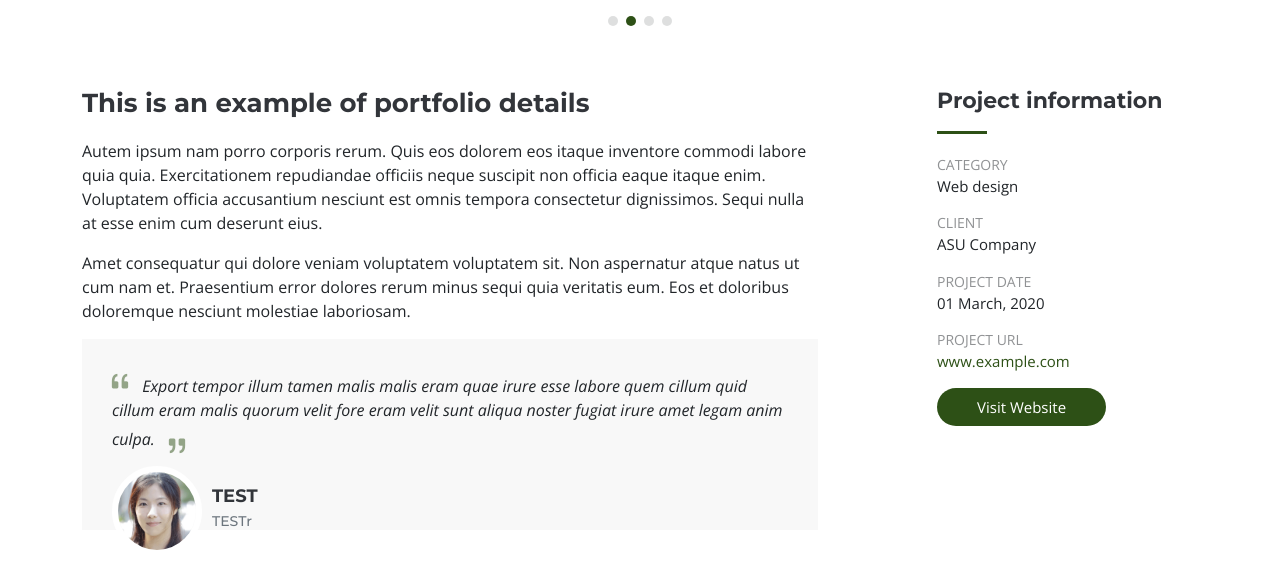
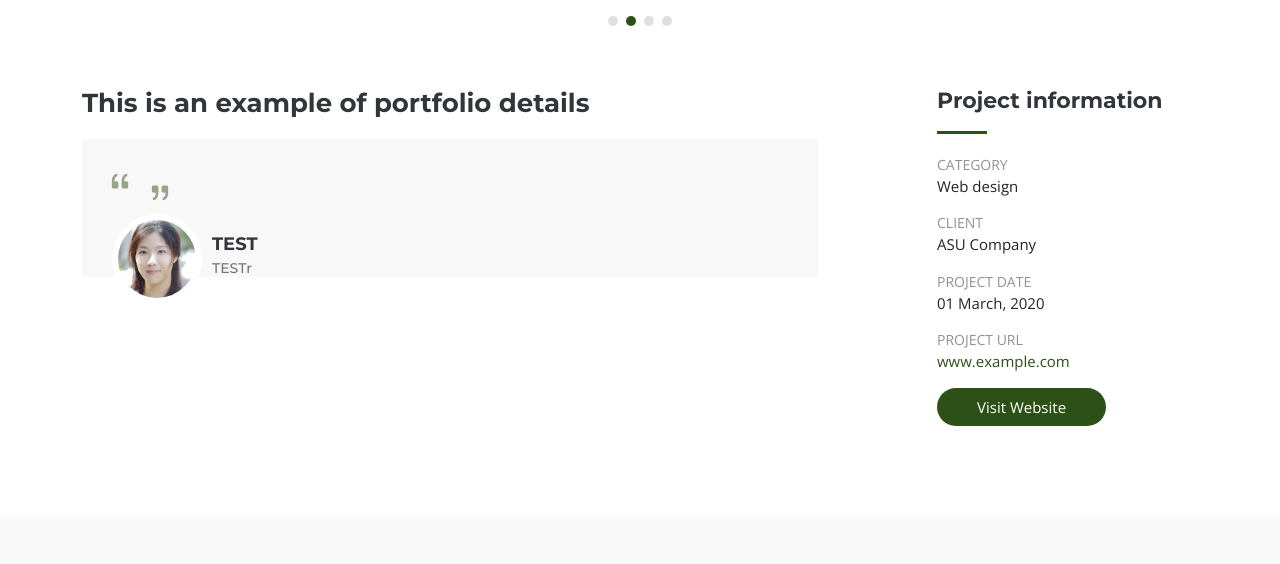
Before and after one commit to AbilashRenganathan/avalondsolutions, a plain HTML site: page portfolio-details.html in a window 1280 px wide. Shown: the part 1280-1844 px from the top of the page. Drawn offline with nearby package versions, Linux system fonts and the light colour scheme.

Commit message:
Update portfolio-details.html

```diff
--- a/portfolio-details.html
+++ b/portfolio-details.html
@@ -152,17 +152,11 @@
           <div class="col-lg-8" data-aos="fade-up">
             <div class="portfolio-description">
               <h2>This is an example of portfolio details</h2>
-              <p>
-                Autem ipsum nam porro corporis rerum. Quis eos dolorem eos itaque inventore commodi labore quia quia. Exercitationem repudiandae officiis neque suscipit non officia eaque itaque enim. Voluptatem officia accusantium nesciunt est omnis tempora consectetur dignissimos. Sequi nulla at esse enim cum deserunt eius.
-              </p>
-              <p>
-                Amet consequatur qui dolore veniam voluptatem voluptatem sit. Non aspernatur atque natus ut cum nam et. Praesentium error dolores rerum minus sequi quia veritatis eum. Eos et doloribus doloremque nesciunt molestiae laboriosam.
-              </p>
 
               <div class="testimonial-item">
                 <p>
                   <i class="bi bi-quote quote-icon-left"></i>
-                  <span>Export tempor illum tamen malis malis eram quae irure esse labore quem cillum quid cillum eram malis quorum velit fore eram velit sunt aliqua noster fugiat irure amet legam anim culpa.</span>
+                  <span></span>
                   <i class="bi bi-quote quote-icon-right"></i>
                 </p>
                 <div>
```
